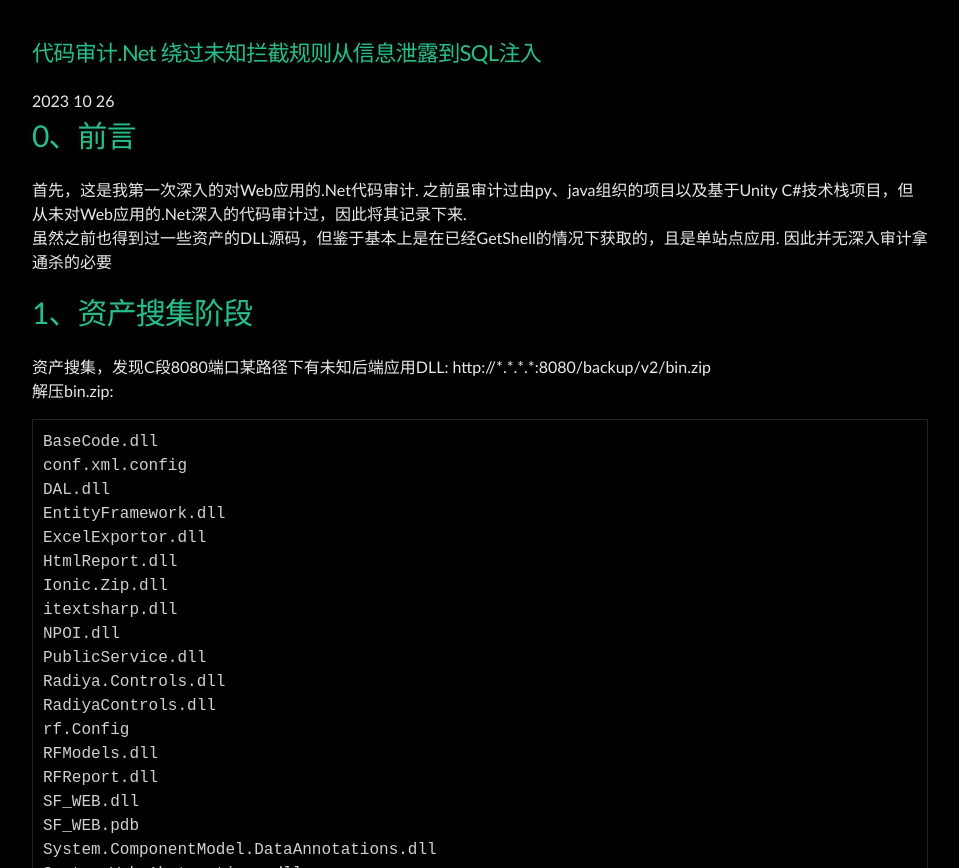
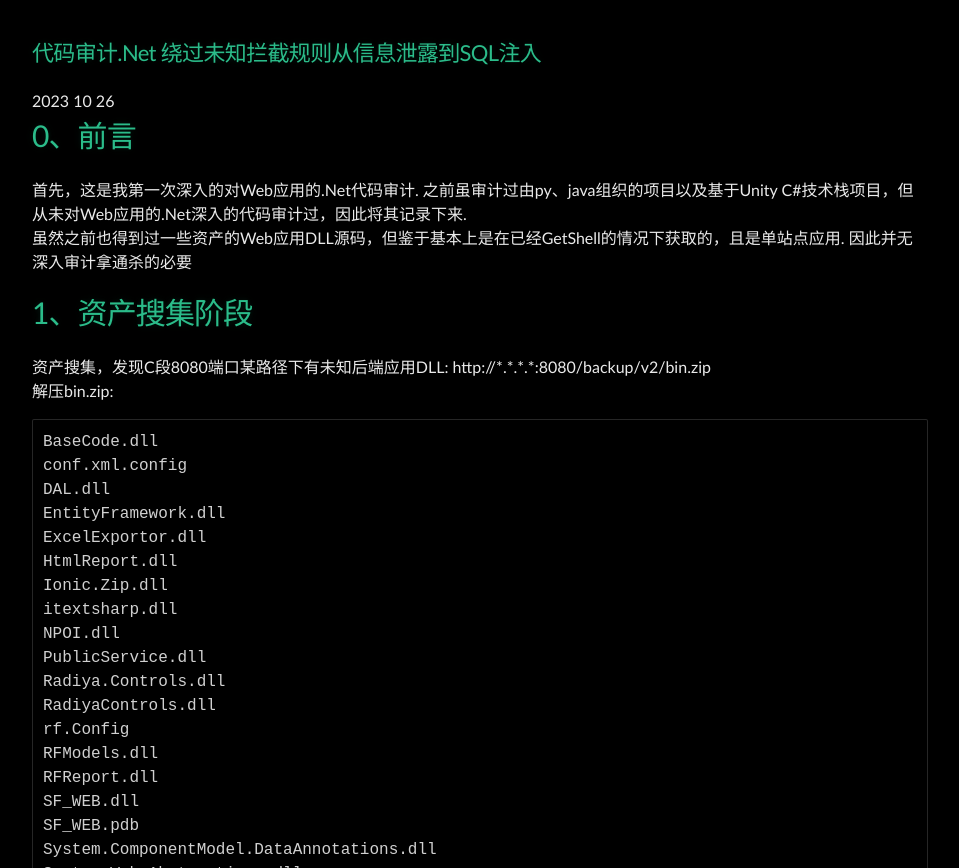
Before and after one commit to Leeyangee/leeyangee.github.io, a Jekyll site: the page built from _posts/2023-10-26-代码审计.Net 绕过未知拦截规则从信息泄露到SQL注入.md, in a window 1280 px wide and 900 px high, scrolled down 409 px, cut to the strip 32-900 px from the top of the window. Shown: the whole strip, without its empty margins (160-1119 px from the left). Built offline with Jekyll 4.4.1, drawn with Linux system fonts in a browser that asks for light colours.

Commit message:
Update 2023-10-26-代码审计.Net 绕过未知拦截规则从信息泄露到SQL注入.md

```diff
--- a/_posts/2023-10-26-代码审计.Net 绕过未知拦截规则从信息泄露到SQL注入.md
+++ b/_posts/2023-10-26-代码审计.Net 绕过未知拦截规则从信息泄露到SQL注入.md
@@ -5,7 +5,7 @@ published: true
 # [](#header-1)0、前言
 
 首先，这是我第一次深入的对Web应用的.Net代码审计. 之前虽审计过由py、java组织的项目以及基于Unity C#技术栈项目，但从未对Web应用的.Net深入的代码审计过，因此将其记录下来.
-虽然之前也得到过一些资产的DLL源码，但鉴于基本上是在已经GetShell的情况下获取的，且是单站点应用. 因此并无深入审计拿通杀的必要
+虽然之前也得到过一些资产的Web应用DLL源码，但鉴于基本上是在已经GetShell的情况下获取的，且是单站点应用. 因此并无深入审计拿通杀的必要
 
 # [](#header-1)1、资产搜集阶段
 
```
